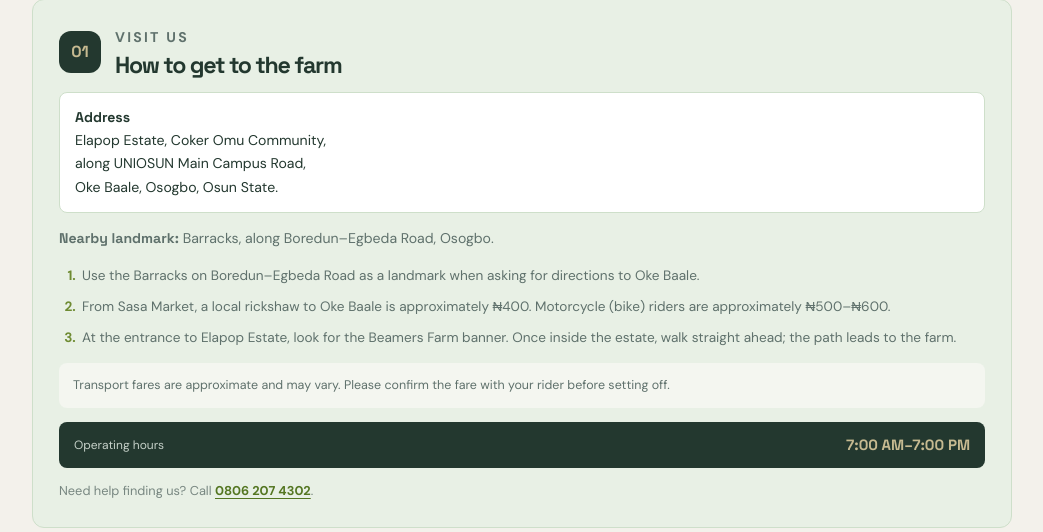
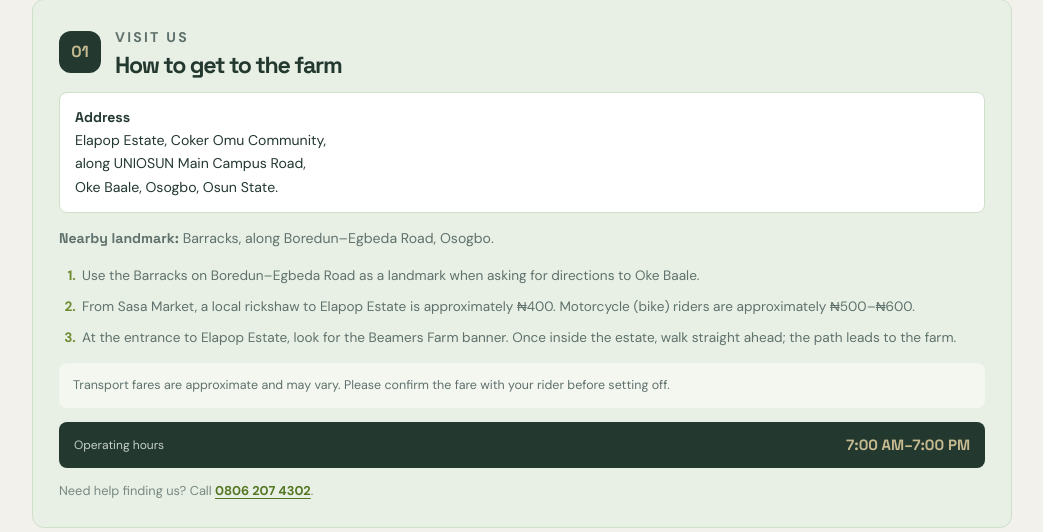
Before and after one commit to belloroyyan/beamersfarm, a Flask app: page /help in a window 1280 px wide. Shown: the part 324-856 px from the top of the page, without its empty margins (118-1161 px from the left). Run offline with Flask 3, Linux system fonts and the light colour scheme.

Commit message:
edit help dir

```diff
--- a/templates/help.html
+++ b/templates/help.html
@@ -13,7 +13,7 @@
     <p><strong>Nearby landmark:</strong> Barracks, along Boredun–Egbeda Road, Osogbo.</p>
     <ol class="help-list help-route-list">
       <li>Use the Barracks on Boredun–Egbeda Road as a landmark when asking for directions to Oke Baale.</li>
-      <li>From Sasa Market, a local rickshaw to Oke Baale is approximately ₦400. Motorcycle (bike) riders are approximately ₦500–₦600.</li>
+      <li>From Sasa Market, a local rickshaw to Elapop Estate is approximately ₦400. Motorcycle (bike) riders are approximately ₦500–₦600.</li>
       <li>At the entrance to Elapop Estate, look for the Beamers Farm banner. Once inside the estate, walk straight ahead; the path leads to the farm.</li>
     </ol>
     <p class="help-note">Transport fares are approximate and may vary. Please confirm the fare with your rider before setting off.</p>
```
